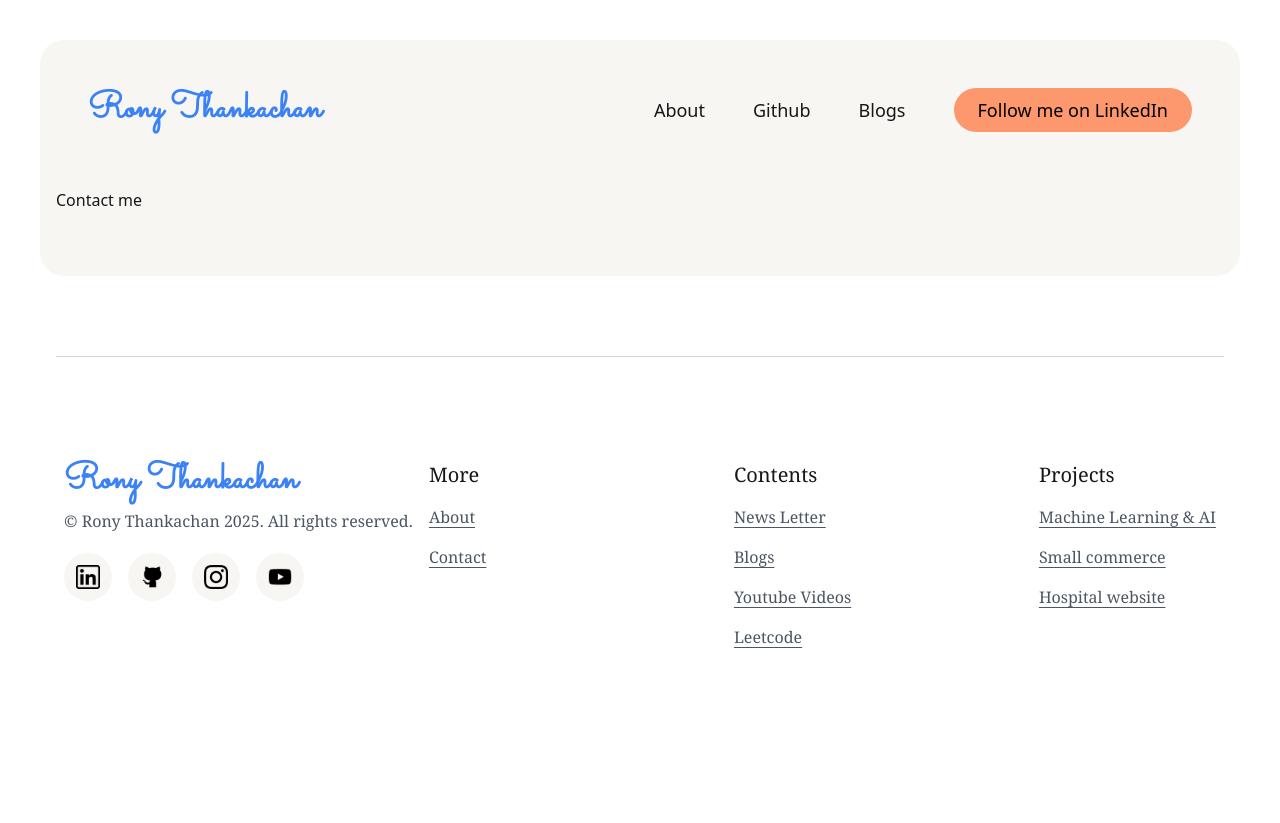
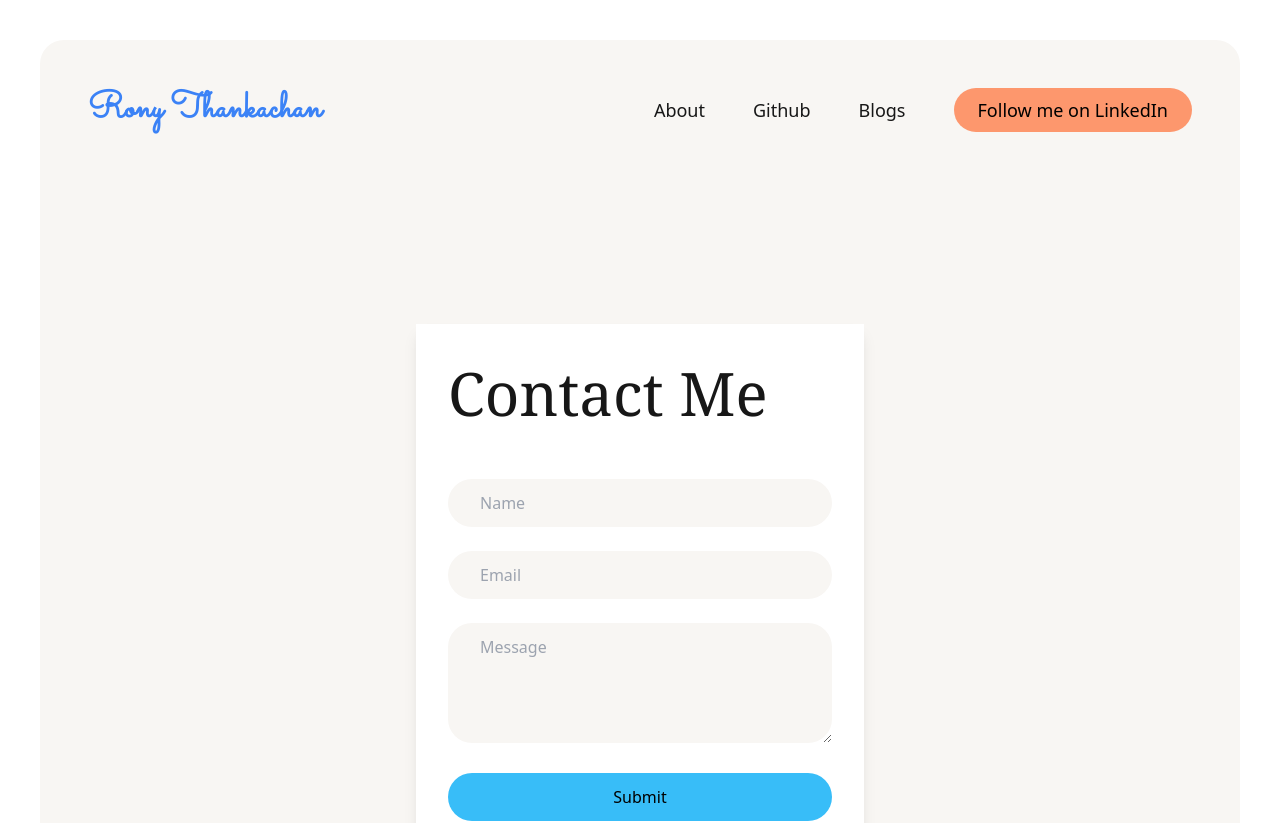
Before and after one commit to ronythankachan/ronythankachan.com, a Next.js app: page /contact in a window 1280 px wide. Shown: the top 823 px of the page. Before the commit the page ends 800 px from the top, so only its background shows below. Built offline with nearby package versions, Linux system fonts and the light colour scheme; a web font is replaced by a local one.

Commit message:
Contact working form

```diff
--- a/app/contact/page.tsx
+++ b/app/contact/page.tsx
@@ -1,11 +1,156 @@
-import React from "react";
+"use client";
+import React, { useState, useEffect } from "react";
 import HeroSection from "../components/shared/HeroSection";
 import Container from "../components/shared/Container";
 
 const Contact = () => {
+  const [formData, setFormData] = React.useState({
+    name: "",
+    email: "",
+    message: "",
+  });
+  const [message, setMessage] = useState("");
+  const [isSuccess, setIsSuccess] = React.useState<boolean | null>(null);
+  const [isLoading, setIsLoading] = React.useState(false);
+
+  const handleChange = (
+    e: React.ChangeEvent<HTMLInputElement | HTMLTextAreaElement>
+  ) => {
+    const { name, value } = e.target;
+    setFormData((prevData) => ({ ...prevData, [name]: value }));
+  };
+
+  const handleSubmit = async (e: React.FormEvent) => {
+    e.preventDefault();
+    setIsLoading(true);
+    try {
+      const response = await fetch("/api/contact", {
+        method: "POST",
+        headers: {
+          "Content-Type": "application/json",
+        },
+        body: JSON.stringify(formData),
+      });
+
+      await response.json();
+      setMessage(
+        "Thank you for your message. I will get back to you as soon as possible."
+      );
+      setIsSuccess(true);
+      setFormData({ name: "", email: "", message: "" });
+    } catch (error) {
+      console.error("Error sending message:", error);
+      setMessage("An error occurred. Please try again.");
+      setIsSuccess(false);
+    } finally {
+      setIsLoading(false);
+    }
+  };
+
+  useEffect(() => {
+    if (isSuccess) {
+      const timer = setTimeout(() => {
+        setMessage("");
+        setIsSuccess(null);
+      }, 10000);
+
+      return () => clearTimeout(timer);
+    }
+  }, [isSuccess]);
+
   return (
     <HeroSection>
-      <Container>Contact me</Container>
+      <Container>
+        <div className="flex justify-center items-center min-h-screen">
+          <form
+            className="space-y-6 bg-white p-8 shadow-lg max-w-md w-full"
+            onSubmit={handleSubmit}
+          >
+            <h1 className="text-[60px] leading-tight font-serif mb-12">
+              Contact Me
+            </h1>
+            <div>
+              <input
+                type="text"
+                id="name"
+                name="name"
+                placeholder="Name"
+                value={formData.name}
+                onChange={handleChange}
+                className="flex-1 px-8 py-3 bg-grayBackground rounded-full outline-none w-full"
+                required
+              />
+            </div>
+            <div>
+              <input
+                type="email"
+                id="email"
+                name="email"
+                placeholder="Email"
+                value={formData.email}
+                onChange={handleChange}
+                className="flex-1 px-8 py-3 bg-grayBackground rounded-full outline-none w-full"
+                required
+              />
+            </div>
+            <div>
+              <textarea
+                id="message"
+                name="message"
+                rows={4}
+                placeholder="Message"
+                value={formData.message}
+                onChange={handleChange}
+                className="flex-1 px-8 py-3 bg-grayBackground rounded-3xl outline-none w-full"
+                required
+              />
+            </div>
+            {message && (
+              <p
+                className={`text-sm mt-4 p-3 rounded-lg ${
+                  isSuccess
+                    ? "bg-green-100 text-green-700"
+                    : "bg-red-100 text-red-700"
+                }`}
+              >
+                {message}
+              </p>
+            )}
+            <div>
+              <button
+                type="submit"
+                className="w-full px-8 py-3 bg-sky-400 text-black rounded-full font-medium hover:bg-sky-200 transition-colors flex items-center justify-center"
+                disabled={isLoading}
+              >
+                {isLoading ? (
+                  <svg
+                    className="animate-spin h-5 w-5 text-black"
+                    xmlns="http://www.w3.org/2000/svg"
+                    fill="none"
+                    viewBox="0 0 24 24"
+                  >
+                    <circle
+                      className="opacity-25"
+                      cx="12"
+                      cy="12"
+                      r="10"
+                      stroke="currentColor"
+                      strokeWidth="4"
+                    ></circle>
+                    <path
+                      className="opacity-75"
+                      fill="currentColor"
+                      d="M4 12a8 8 0 018-8v4l3-3-3-3v4a8 8 0 00-8 8z"
+                    ></path>
+                  </svg>
+                ) : (
+                  "Submit"
+                )}
+              </button>
+            </div>
+          </form>
+        </div>
+      </Container>
     </HeroSection>
   );
 };
--- a/package.json
+++ b/package.json
@@ -13,6 +13,7 @@
     "dompurify": "^3.2.4",
     "gray-matter": "^4.0.3",
     "next": "15.1.6",
+    "nodemailer": "^6.10.0",
     "react": "^19.0.0",
     "react-dom": "^19.0.0",
     "react-markdown": "^9.0.3",
@@ -23,6 +24,7 @@
   "devDependencies": {
     "@eslint/eslintrc": "^3",
     "@types/node": "^20",
+    "@types/nodemailer": "^6.4.17",
     "@types/react": "^19",
     "@types/react-dom": "^19",
     "autoprefixer": "^10.4.20",
```
Also changed, not shown: 1 other file (tests, documents, lock files or other folders).
